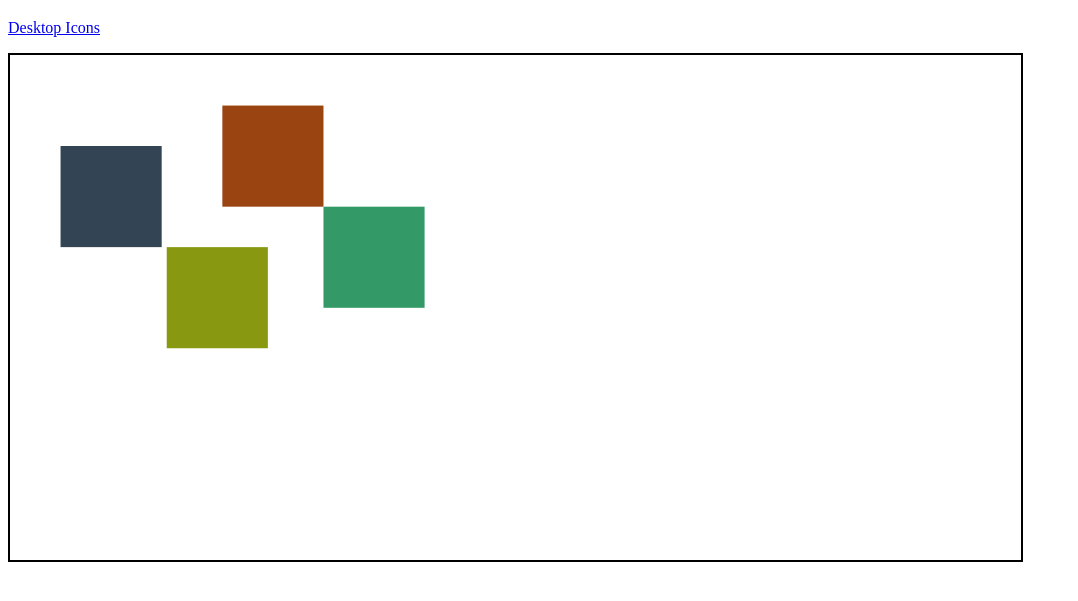
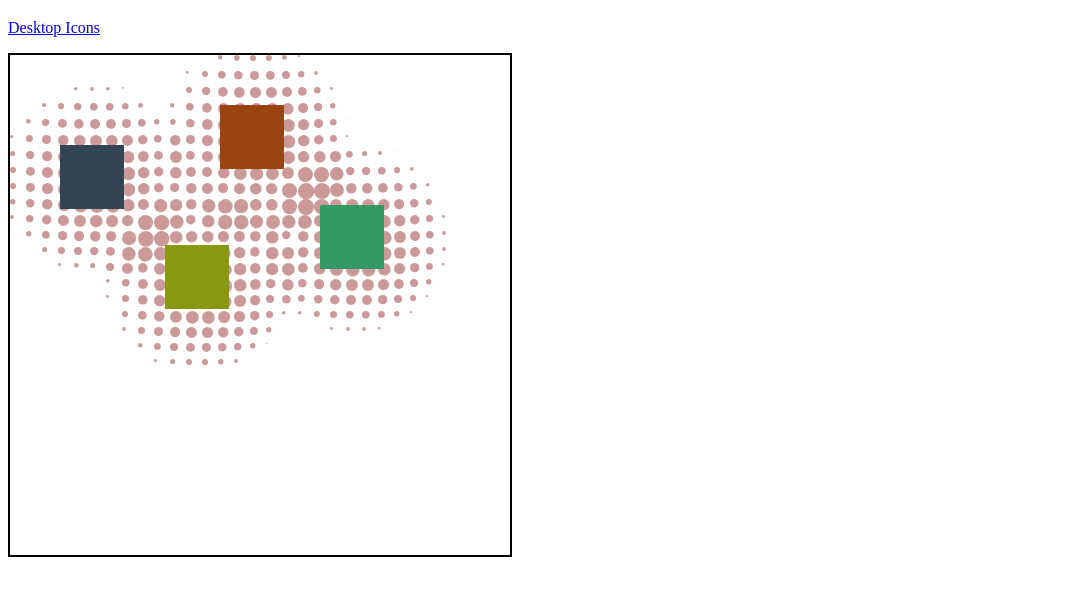
Before and after one commit to nrox/interactive-computer-graphics, a website: page src/02-bubble-clusters/bubble-clusters.html in a window 1280 px wide. Shown: the part 61-662 px from the top of the page, without its empty margins (0-1078 px from the left). Drawn offline with Linux system fonts and the light colour scheme.

Commit message:
draw fields

```diff
--- a/src/02-bubble-clusters/bubble-cluster.js
+++ b/src/02-bubble-clusters/bubble-cluster.js
@@ -1,11 +1,17 @@
 
 
 function createItems(draw){
-  let item = new Item({x: 100, y: 30, width: 100, height: 100, cls: 'item'})
+  let item = new Item({x: 100, y: 30, width: 64, height: 64, cls: 'item', radius: 96})
   let item1 = item.clone().create(draw).move(50, 90).setColor('#345')
   let item2 = item.clone().create(draw).move(155, 190).setColor('#891')
   let item3 = item.clone().create(draw).move(210, 50).setColor('#941')
   let item4 = item.clone().create(draw).move(310, 150).setColor('#396')
+  const prop = {delta: 16, width: 550, height: 550}
+  const group = new Group(prop)
+  group.addItems([item1, item2, item3, item4])
+  group.computeField()
+  group.showField(draw)
+  group.drawFieldsOnMove(draw)
 }
 
 window.addEventListener('load', (event) => {
--- a/src/02-bubble-clusters/bubble-clusters.html
+++ b/src/02-bubble-clusters/bubble-clusters.html
@@ -21,7 +21,7 @@
         </a>
     </p>
     <div>
-        <svg viewBox="0 0 1000 500"  id="svg"></svg>
+        <svg viewBox="0 0 500 500"  id="svg"></svg>
     </div>
 </body>
 </html>
--- a/src/02-bubble-clusters/bubbles.js
+++ b/src/02-bubble-clusters/bubbles.js
@@ -9,7 +9,7 @@ class Field {
     let radius = this.radius
     let distance = Math.sqrt(Math.pow(center.x - x, 2) + Math.pow(center.y - y, 2))
     if (distance>=radius) return 0
-    return 1 - distance/radius
+    return Math.sqrt(1 - distance/radius)
   }
 }
 
@@ -48,13 +48,13 @@ class Item {
   }
   addEvents(){
     const self = this
-    this.rect.draggable().on('dragmove', e => {
-
+    this.rect.on('dragstart', e => {
+      self.rect.front()
     })
   }
   getCenter(){
-    let x = (2*this.rect.x() + this.rect.width())/2
-    let y = (2*this.rect.y() + this.rect.height())/2
+    let x = this.rect.x() + this.rect.width()/2
+    let y = this.rect.y() + this.rect.height()/2
     return {x,y}
   }
   clone(){
@@ -72,6 +72,13 @@ class Group {
     this.prop = properties
     this.items = []
     this.initField()
+  }
+  gridXY(column, row){
+    let delta = this.prop.delta
+    return {
+      x: column * delta,
+      y: row * delta
+    }
   }
   initField(){
     const delta = this.prop.delta
@@ -103,13 +110,9 @@ class Group {
   computeField(){
     this.resetField()
     let field = this.field
-    const delta = this.prop.delta
     for (let xc = 0; xc < field.length; xc++){
       for (let yr = 0; yr < field[xc].length; yr++){
-        let position = {
-          x: xc * delta,
-          y: yr * delta
-        }
+        let position = this.gridXY(xc, yr)
         for (let i in this.items){
           let item = this.items[i]
           let value = item.field.valueAt(position)
@@ -126,6 +129,33 @@ class Group {
     for (let i in items) this.add(items[i])
   }
   showField(draw){
-
+    const delta = this.prop.delta
+    const radius = delta / 2
+    let field = this.field
+    if (!this.marks) this.marks = []
+    let marks = this.marks
+    for (let xc = 0; xc < field.length; xc++){
+      if (!marks[xc]) marks.push([])
+      for (let yr = 0; yr < field[xc].length; yr++){
+        let markRadius = Math.min(2, field[xc][yr]) * radius
+        if (!marks[xc][yr]) {
+          let {x, y} = this.gridXY(xc, yr)
+          marks[xc].push(draw.circle(2*markRadius).move(x,y).attr({fill: '#933', opacity: 0.5}))
+          marks[xc][yr].back()
+        } else if (marks[xc][yr].rx()!=markRadius) {
+          marks[xc][yr].radius(markRadius)
+        }
+      }
+    }
+  }
+  drawFieldsOnMove(draw){
+    let self = this
+    let items = this.items
+    for (let i in items){
+        items[i].rect.on("dragmove", (e)=>{
+            self.computeField()
+            self.showField(draw)
+        })
+    }
   }
 }
--- a/src/style.css
+++ b/src/style.css
@@ -11,7 +11,7 @@
 
 #svg {
     border: 2px solid black;
-    width: 80%;
+    width: 500px;
 }
 
 .item:hover {
```
Also changed, not shown: src/02-bubble-clusters/tests/unit-tests.html (+3 -3 lines), src/02-bubble-clusters/tests/unit-tests.js (+19 -5 lines).
